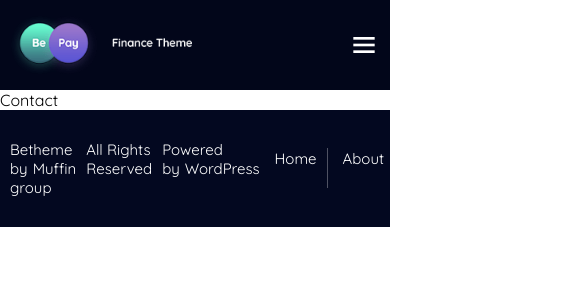
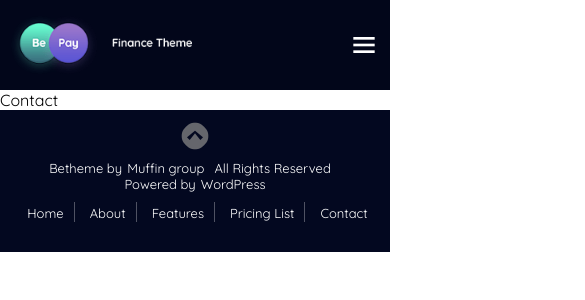
Before and after one commit to serhatbek/be-pay-demo, a React (Vite) app: page /be-pay-demo/contact in a window 390 px wide. Shown: the top 300 px of the page, 585 px wide, since content can reach past the window. Built offline with nearby package versions, Linux system fonts and the light colour scheme.

Commit message:
add footer responsive styling

```diff
--- a/src/assets/css/settings/_mixins.scss
+++ b/src/assets/css/settings/_mixins.scss
@@ -10,7 +10,7 @@ $ver: unique_id();
       @content;
     }
   } @else if $point == tablet {
-    @media (max-width: 768px) {
+    @media (max-width: 992px) {
       @content;
     }
   } @else if $point == tablet-wide {
--- a/src/components/Footer/Footer.scss
+++ b/src/components/Footer/Footer.scss
@@ -4,6 +4,11 @@
   $self: &;
   background-color: c.$dark-four;
   padding: 30px 0;
+  position: relative;
+
+  @include c.media(tablet-wide) {
+    padding-top: 50px;
+  }
 
   .container {
     display: flex;
@@ -11,9 +16,20 @@
     justify-content: space-between;
     color: c.$light-one;
 
+    @include c.media(tablet-wide) {
+      flex-direction: column;
+    }
+
     #{$self}__copyright {
       display: flex;
       font-size: 15px;
+
+      @include c.media(tablet-wide) {
+        font-size: 13px;
+        flex-wrap: wrap;
+        justify-content: center;
+        margin-bottom: 10px;
+      }
 
       > span {
         margin: 0 10px;
@@ -45,6 +61,11 @@
       align-items: center;
       ul {
         display: flex;
+        @include c.media(tablet-wide) {
+          flex-wrap: wrap;
+          justify-content: center;
+        }
+
         li {
           a {
             font-size: 15px;
@@ -55,6 +76,10 @@
             &:hover {
               color: c.$yellow-one;
               text-decoration: underline;
+            }
+
+            @include c.media(tablet-wide) {
+              font-size: 13px;
             }
           }
 
@@ -72,6 +97,13 @@
         &:hover {
           color: c.$light-four;
         }
+
+        @include c.media(tablet-wide) {
+          position: absolute;
+          left: 50%;
+          transform: translate(-50%, 0);
+          top: 10px;
+        }
       }
     }
   }
```
